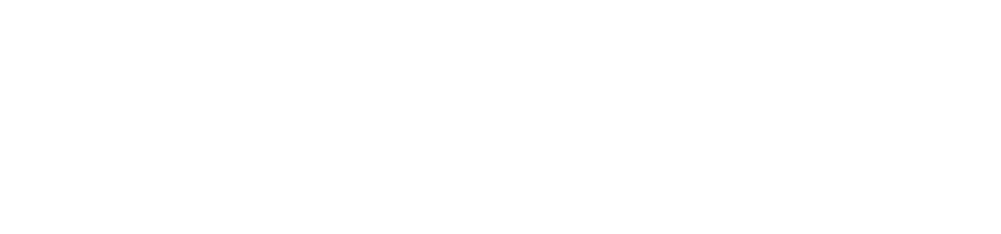
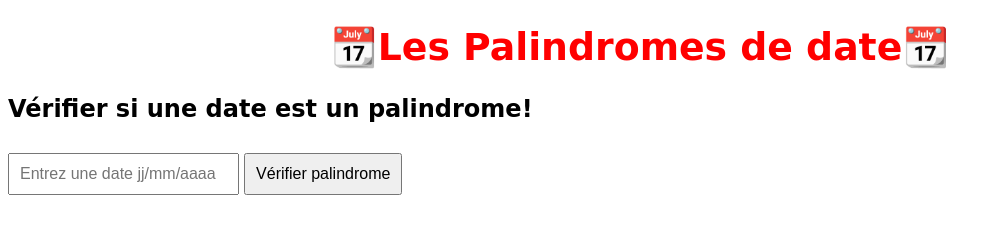
Before and after one commit to SarraBaehl4/jouons_avec_les_palindromes, a plain HTML site: page index.html in a window 1280 px wide. Shown: the whole page, without its empty margins (0-1001 px from the left). Drawn offline with Linux system fonts and the light colour scheme.

Commit message:
ajout du DOM sur partie vérif de date + vérif si date  palindrome

```diff
--- a/index.html
+++ b/index.html
@@ -4,9 +4,19 @@
     <meta charset="UTF-8">
     <meta name="viewport" content="width=device-width, initial-scale=1.0">
     <title>Palindromes de Date</title>
+    <link rel="stylesheet" href="style.css" />
     <script defer src="script.js"></script>
 </head>
 <body>
+    <h1> 📆Les Palindromes de date📆</h1>
+
+     <!-- Vérification de palindrome -->
+    <div>
+        <h2>Vérifier si une date est un palindrome!</h2>
+        <input type="text" id="dateentree" placeholder="Entrez une date jj/mm/aaaa">
+        <button onclick="checkPalindrome()">Vérifier palindrome</button>
+        <div id="palindrome" class="message"></div>
+      </div>
 
 </body>
 </html>
--- a/script.js
+++ b/script.js
@@ -1,5 +1,6 @@
 //Etape 1:
 function isValidDate(dateString) {
+  //dateString =prompt("Veuillez entrer une date sous format jj/mm/aaaa")
   let dateParties = dateString.split("/");
   // Vérifier que la date a exactement 3 parties
   if (dateParties.length !== 3) {
@@ -50,6 +51,18 @@ function isPalindrome(dateString) {
 //console.log(isPalindrome("02/02/2020")); //true
 //console.log(isPalindrome("22/02/2020"));//false
 
+//fonction pour le DOM
+function checkPalindrome() {
+  const dateEntree = document.getElementById("dateentree").value;
+  const result = isValidDate(dateEntree) ? "Cette date est valide !" : "Cette date n'est pas valide.";
+  document.getElementById("palindrome").innerText = result;
+  if(result =="Cette date est valide !"){
+  const message = isPalindrome(dateEntree) ? "Cette date est un palindrome !" : "Cette date n'est pas un palindrome.";
+  document.getElementById("palindrome").innerText = message;
+  }else{
+    checkPalindrome()
+  }
+}
 //Etape 3:
 //fonction pour ajouter un 0 au 1er au 9eme jour du mois et aux 1er à 9eme mois
 function ajoutZeroDevant(num) {
--- /dev/null
+++ b/style.css
@@ -0,0 +1,23 @@
+body{
+    font-family: cursive;
+}
+
+h1{
+    color: red;
+    font-size: 1cm;
+    text-align: center;
+}
+
+input, button {
+    margin: 10px 0;
+    padding: 10px;
+    font-size: 16px;
+    align-items: center;
+  }
+  .message {
+    margin-top: 20px;
+    font-weight: bold;
+    color:rgb(200, 36, 162);
+    text-align: center;
+    font-size: 0.5cm;
+  }
```
